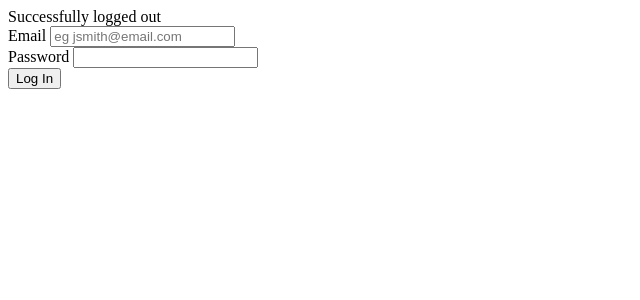
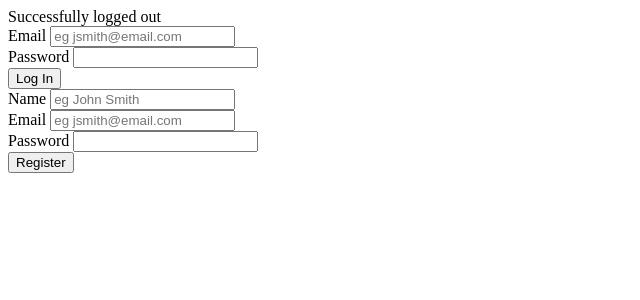
Before and after one commit to Jkb6873/TTP-FS, a Flask app: page /logout in a window 1280 px wide. Shown: the top 300 px of the page, without its empty margins (0-640 px from the left). Run offline with Flask 2, Linux system fonts and the light colour scheme.

Commit message:
basic register

```diff
--- a/src/templates/login.html
+++ b/src/templates/login.html
@@ -14,20 +14,40 @@
     <form>
       <div class="form-group">
         <label for="email">Email</label>
-        <input type="email" class="form-control" required="required" name="email" id="email" placeholder="eg jsmith@email.com">
+        <input type="email" class="form-control" required="required" name="email" id="signInEmail" placeholder="eg jsmith@email.com">
       </div>
 
       <div class="form-group">
         <label for="password">Password</label>
-        <input type="password" class="form-control" name="password"  id="password">
+        <input type="password" class="form-control" name="password"  id="signInPass">
       </div>
 
       <button onclick="return submitLogin()">Log In</button>
+    </form>
+
+      <form>
+        <div class="form-group">
+          <label for="name">Name</label>
+          <input type="text" class="form-control" name="name"  id="name" placeholder="eg John Smith">
+        </div>
+
+        <div class="form-group">
+          <label for="email">Email</label>
+          <input type="email" class="form-control" required="required" name="registerEmail" id="email" placeholder="eg jsmith@email.com">
+        </div>
+
+        <div class="form-group">
+          <label for="password">Password</label>
+          <input type="password" class="form-control" name="password"  id="registerPass">
+        </div>
+
+        <button onclick="return submitAccount()">Register</button>
+      </form>
       <script>
         function submitLogin(){
           let params = {
-            "email": document.getElementById('email').value,
-            "password": document.getElementById('password').value
+            "email": document.getElementById('signInEmail').value,
+            "password": document.getElementById('signInPass').value
           }
 
           let query = Object.keys(params).map(
@@ -42,6 +62,24 @@
           })
           return false
         }
+        function submitAccount(){
+          let params = {
+            "email": document.getElementById('registerEmail').value,
+            "password": document.getElementById('registerPass').value
+          }
+
+          let query = Object.keys(params).map(
+            k => encodeURIComponent(k) + '=' + encodeURIComponent(params[k])
+          ).join('&');
+
+          res = fetch("/register?" + query, {
+            method:"POST",
+            headers:{
+              "Content-Type": "application/json"
+            }
+          })
+          return false
+        }
       </script>
   </body>
 </html>
```
